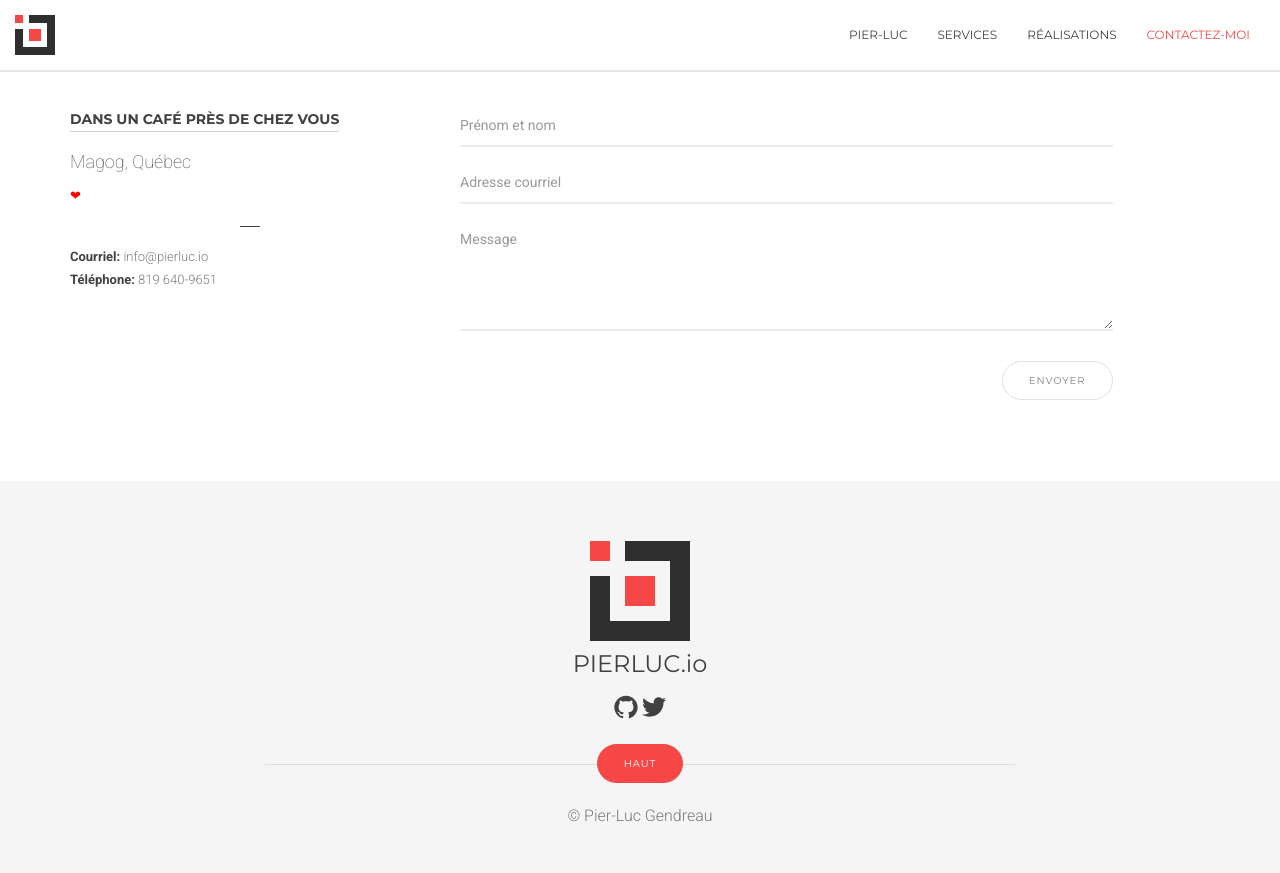
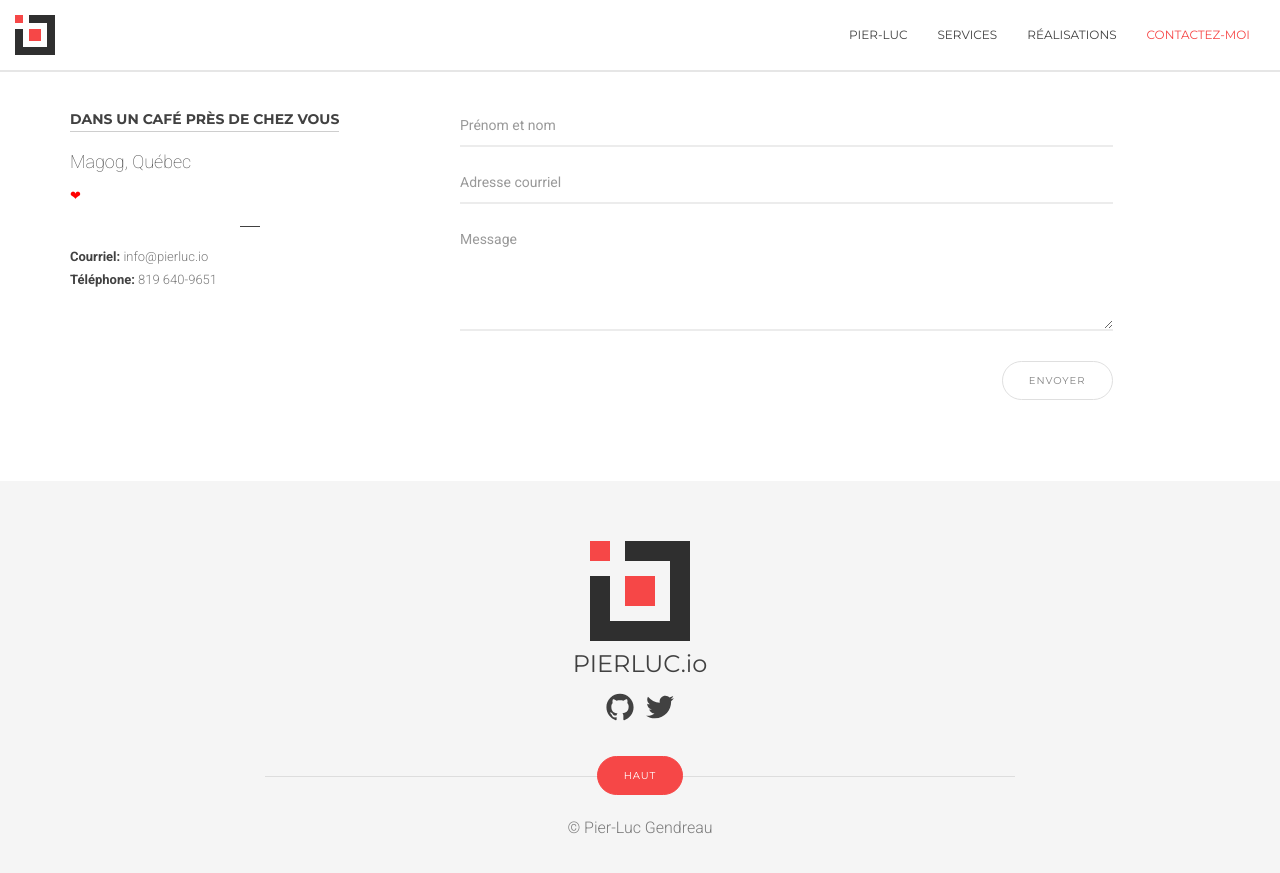
Before and after one commit to Zertz/pierluc.io, a Jekyll site: the page built from index.html, in a window 1280 px wide and 900 px high, scrolled down 2288 px. Shown: the top 873 px of the window. Built offline with Jekyll 4.4.1, drawn with Linux system fonts in a browser that asks for light colours; nearby versions of some CDN libraries.

Commit message:
Improve icon spacing

```diff
--- a/_includes/footer.html
+++ b/_includes/footer.html
@@ -4,8 +4,10 @@
       <div class="col-sm-8 col-sm-offset-2 text-center">
         <img src="{{ "/images/logo-light-alpha-100x100.png" | prepend: site.baseurl }}" width="100" height="100">
         <h2 class="theme-title">pierluc<span class="theme-title-smaller">.io</span></h2>
-        {% include icon-github.html username=site.github_username %}
-        {% include icon-twitter.html username=site.twitter_username %}
+        <ul class="list-horizontal">
+          <li>{% include icon-github.html username=site.github_username %}</li>
+          <li>{% include icon-twitter.html username=site.twitter_username %}</li>
+        </ul>
       </div>
     </div>
     <div class="row">
--- a/_sass/_base.scss
+++ b/_sass/_base.scss
@@ -17,8 +17,8 @@
 
     > svg {
         display: inline-block;
-        width: 24px;
-        height: 24px;
+        width: 28px;
+        height: 28px;
         vertical-align: middle;
 
         path {
@@ -26,3 +26,17 @@
         }
     }
 }
+
+ul.list-horizontal {
+    list-style-type: none;
+    padding: 0;
+}
+
+ul.list-horizontal > li {
+    display: inline-block;
+    margin-right: 8px;
+}
+
+ul.list-horizontal > li:last-child {
+    margin-right: 0;
+}
```
